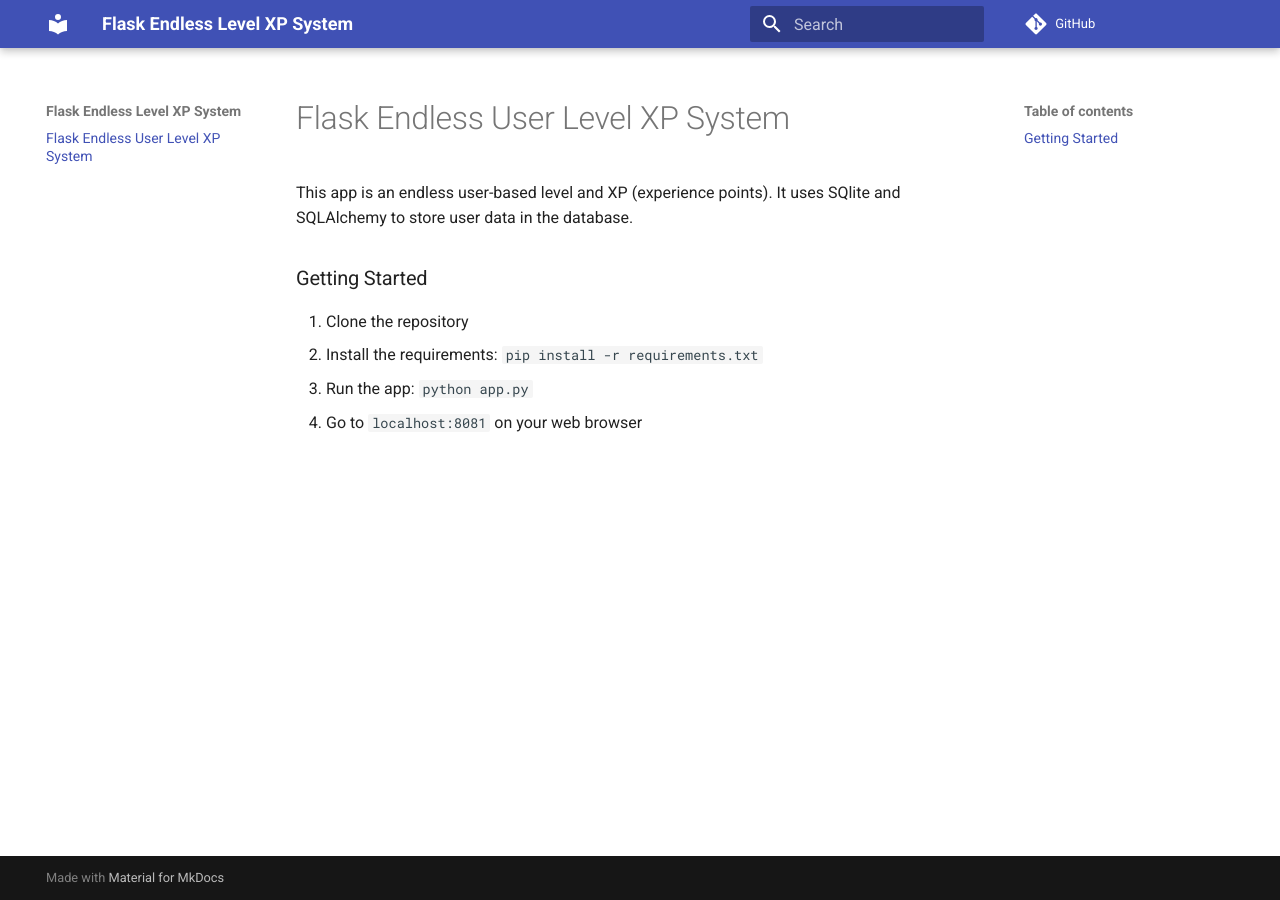
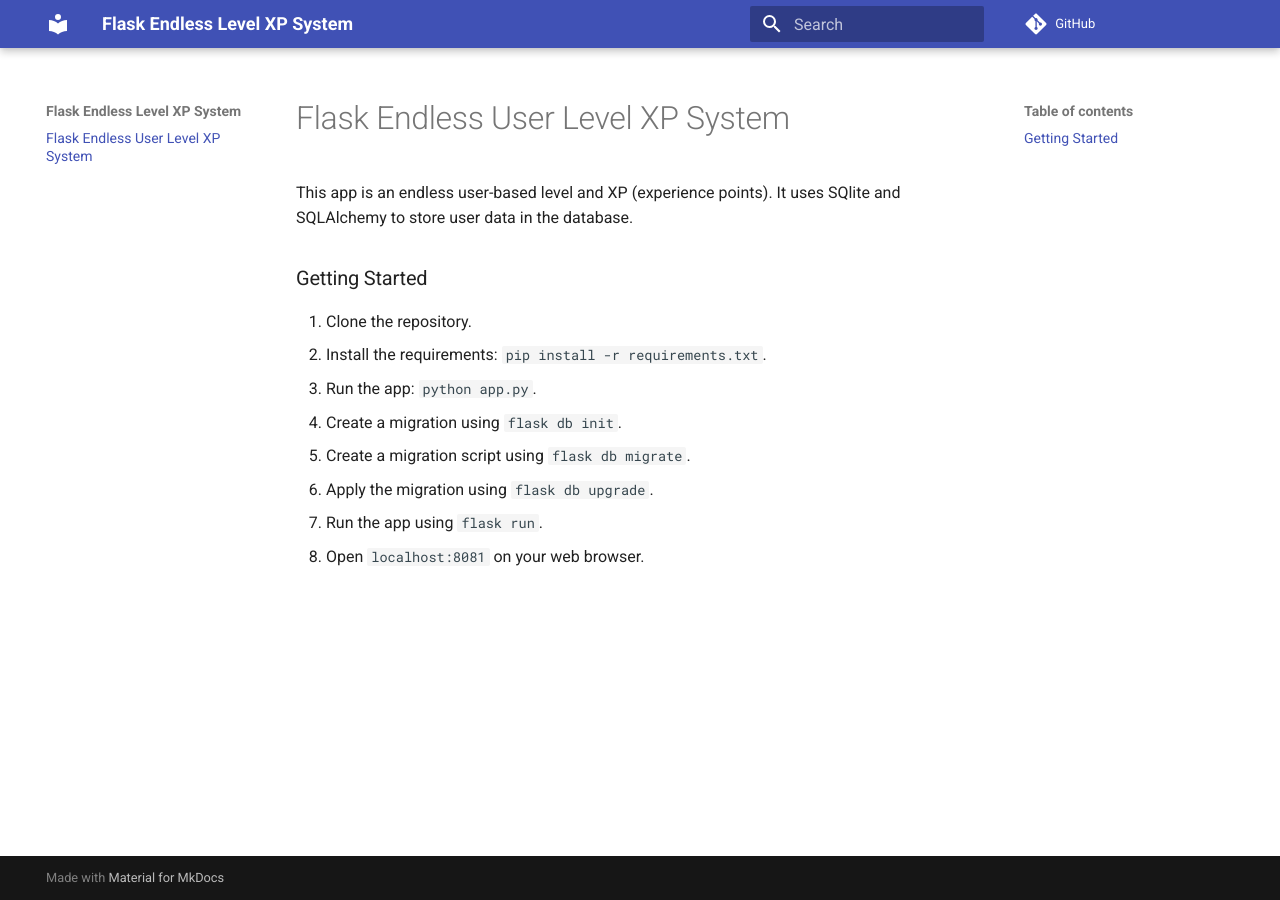
Before and after one commit to lulunac27a/flask-endless-level-xp, an MkDocs documentation site: the page built from docs/index.md, in a window 1280 px wide. Built offline with MkDocs 1.6.1 and Material for MkDocs 9.7.7, drawn with Linux system fonts in a browser that asks for light colours; comment, search, counter and statistics services are not loaded.

Commit message:
Update docs

```diff
--- a/docs/index.md
+++ b/docs/index.md
@@ -4,7 +4,11 @@ This app is an endless user-based level and XP (experience points). It uses SQli
 
 ### Getting Started
 
-1. Clone the repository
-2. Install the requirements: `pip install -r requirements.txt`
-3. Run the app: `python app.py`
-4. Go to `localhost:8081` on your web browser
+1. Clone the repository.
+2. Install the requirements: `pip install -r requirements.txt`.
+3. Run the app: `python app.py`.
+4. Create a migration using `flask db init`.
+5. Create a migration script using `flask db migrate`.
+6. Apply the migration using `flask db upgrade`.
+7. Run the app using `flask run`.
+8. Open `localhost:8081` on your web browser.
```
Also changed, not shown: README.md (+8 -4 lines).
